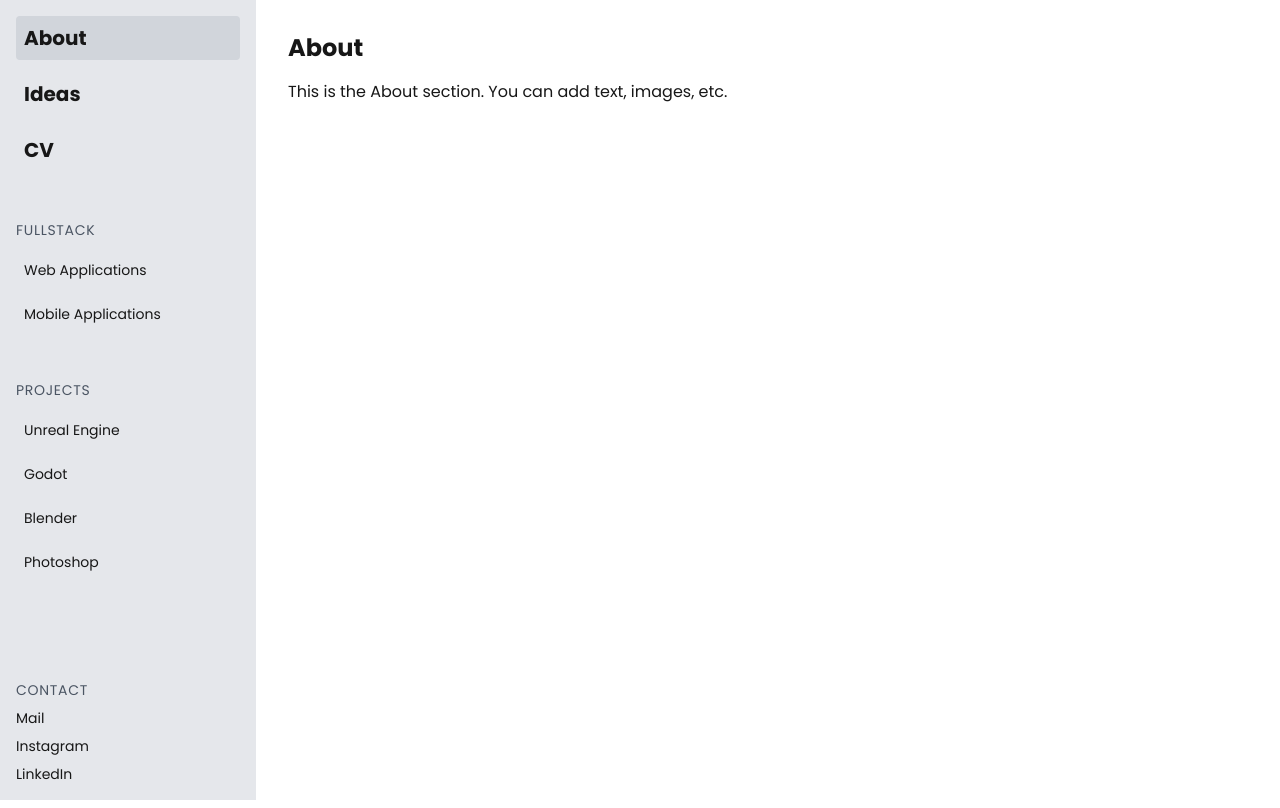
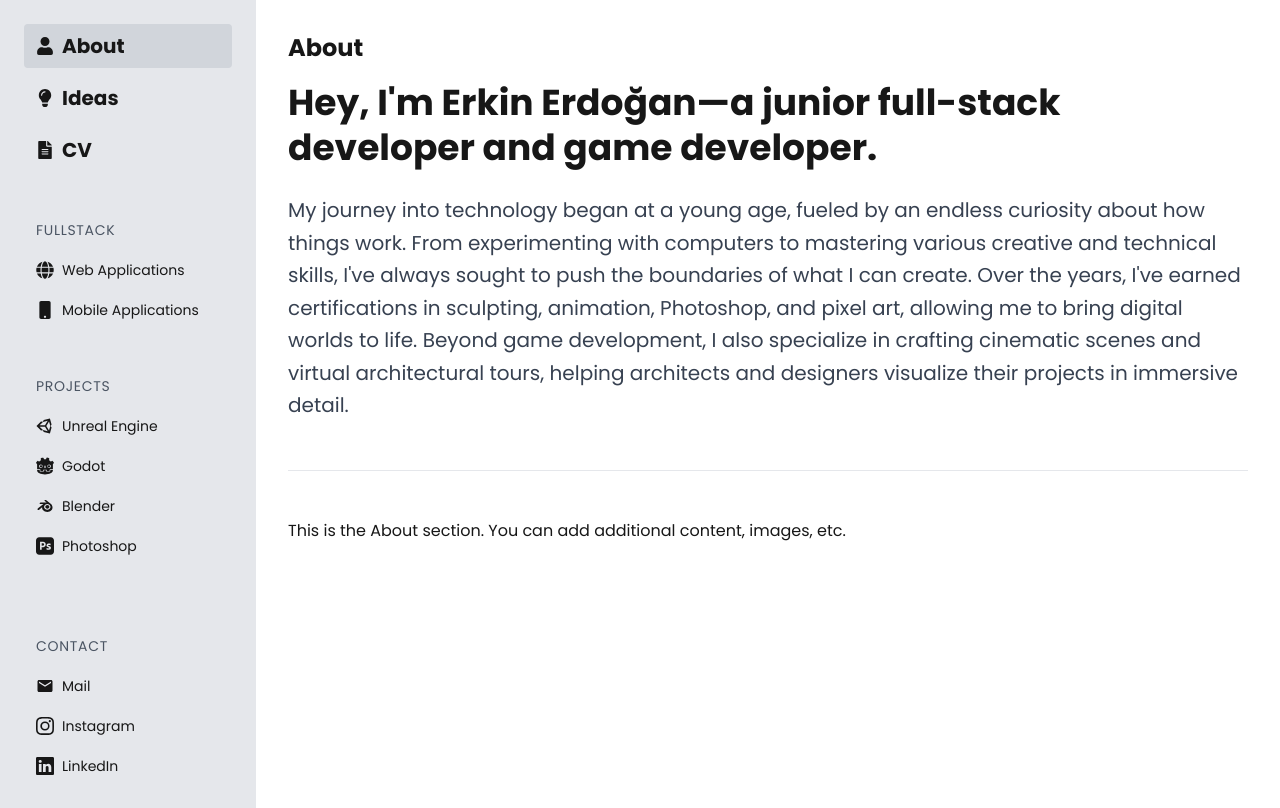
Before and after one commit to Lynph9/Portfolio-website, a Next.js app: page / in a window 1280 px wide. Built offline with nearby package versions, Linux system fonts and the light colour scheme.

Commit message:
Font issues

```diff
--- a/pages/index.tsx
+++ b/pages/index.tsx
@@ -1,4 +1,9 @@
 import React, { useState } from 'react';
+import { FaUser, FaLightbulb, FaFileAlt, FaGlobe, FaMobile, FaUnity } from 'react-icons/fa';
+import { BiLogoBlender } from 'react-icons/bi';
+import { SiGodotengine, SiAdobephotoshop } from 'react-icons/si';
+import { MdEmail } from 'react-icons/md';
+import { BsInstagram, BsLinkedin } from 'react-icons/bs';
 
 // We'll define the possible sections as a TypeScript type.
 type Section = 'about' | 'ideas' | 'cv' | 'webapps' | 'mobileapps' | 'unreal' | 'godot' | 'blender' | 'photoshop';
@@ -12,7 +17,29 @@ export default function HomePage() {
   const renderContent = () => {
     switch (activeSection) {
       case 'about':
-        return <p>This is the About section. You can add text, images, etc.</p>;
+        return (
+          <div>
+            <div className="mb-12">
+              <h1 className="text-4xl font-bold mb-6 leading-tight">
+                Hey, I'm Erkin Erdoğan—a junior full-stack developer and game developer.
+              </h1>
+              <p className="text-xl text-gray-700 leading-relaxed">
+                My journey into technology began at a young age, fueled by an endless curiosity about how things work.
+                From experimenting with computers to mastering various creative and technical skills,
+                I've always sought to push the boundaries of what I can create. Over the years,
+                I've earned certifications in sculpting, animation, Photoshop, and pixel art,
+                allowing me to bring digital worlds to life. Beyond game development,
+                I also specialize in crafting cinematic scenes and virtual architectural tours,
+                helping architects and designers visualize their projects in immersive detail.
+              </p>
+            </div>
+
+            <div className="border-t border-gray-200 pt-12">
+              {/* Additional about content can go here */}
+              <p>This is the About section. You can add additional content, images, etc.</p>
+            </div>
+          </div>
+        );
       case 'ideas':
         return <p>This is the Ideas section. Write about your project ideas here.</p>;
       case 'cv':
@@ -37,96 +64,111 @@ export default function HomePage() {
   return (
     <div className="flex min-h-screen">
       {/* Left Sidebar */}
-      <aside className="w-64 bg-gray-200 p-4 flex flex-col justify-between">
-        <nav>
+      <aside className="w-64 bg-gray-200 p-6 flex flex-col">
+        <nav className="flex-1">
           {/* Main Navigation */}
           <div className="mb-12">
             <button
               onClick={() => setActiveSection('about')}
-              className={`block w-full text-left mb-3 p-2 rounded text-xl font-bold
-                ${activeSection === 'about' ? 'bg-gray-300' : 'bg-transparent'}`}
+              className={`w-full text-left py-2 px-3 rounded text-xl font-bold flex items-center gap-2
+                ${activeSection === 'about' ? 'bg-gray-300' : 'hover:bg-gray-100'}`}
             >
-              About
+              <FaUser className="text-lg" /> <span>About</span>
             </button>
             <button
               onClick={() => setActiveSection('ideas')}
-              className={`block w-full text-left mb-3 p-2 rounded text-xl font-bold
-                ${activeSection === 'ideas' ? 'bg-gray-300' : 'bg-transparent'}`}
+              className={`w-full text-left py-2 px-3 rounded text-xl font-bold flex items-center gap-2 mt-2
+                ${activeSection === 'ideas' ? 'bg-gray-300' : 'hover:bg-gray-100'}`}
             >
-              Ideas
+              <FaLightbulb className="text-lg" /> <span>Ideas</span>
             </button>
             <button
               onClick={() => setActiveSection('cv')}
-              className={`block w-full text-left mb-3 p-2 rounded text-xl font-bold
-                ${activeSection === 'cv' ? 'bg-gray-300' : 'bg-transparent'}`}
+              className={`w-full text-left py-2 px-3 rounded text-xl font-bold flex items-center gap-2 mt-2
+                ${activeSection === 'cv' ? 'bg-gray-300' : 'hover:bg-gray-100'}`}
             >
-              CV
+              <FaFileAlt className="text-lg" /> <span>CV</span>
             </button>
           </div>
 
           {/* Fullstack Section */}
           <div className="mb-12">
-            <h2 className="mb-3 text-sm text-gray-600 uppercase tracking-wider">Fullstack</h2>
+            <h2 className="text-sm text-gray-600 uppercase tracking-wider mb-3 px-3">Fullstack</h2>
             <button
               onClick={() => setActiveSection('webapps')}
-              className={`block w-full text-left mb-2 p-2 rounded text-sm
-                ${activeSection === 'webapps' ? 'bg-gray-300' : 'bg-transparent'}`}
+              className={`w-full text-left py-2 px-3 rounded text-sm flex items-center gap-2
+                ${activeSection === 'webapps' ? 'bg-gray-300' : 'hover:bg-gray-100'}`}
             >
-              Web Applications
+              <FaGlobe className="text-lg" /> <span>Web Applications</span>
             </button>
             <button
               onClick={() => setActiveSection('mobileapps')}
-              className={`block w-full text-left mb-2 p-2 rounded text-sm
-                ${activeSection === 'mobileapps' ? 'bg-gray-300' : 'bg-transparent'}`}
+              className={`w-full text-left py-2 px-3 rounded text-sm flex items-center gap-2 mt-1
+                ${activeSection === 'mobileapps' ? 'bg-gray-300' : 'hover:bg-gray-100'}`}
             >
-              Mobile Applications
+              <FaMobile className="text-lg" /> <span>Mobile Applications</span>
             </button>
           </div>
 
           {/* Projects Section */}
-          <div className="mb-6">
-            <h2 className="mb-3 text-sm text-gray-600 uppercase tracking-wider">Projects</h2>
+          <div className="mb-12">
+            <h2 className="text-sm text-gray-600 uppercase tracking-wider mb-3 px-3">Projects</h2>
             <button
               onClick={() => setActiveSection('unreal')}
-              className={`block w-full text-left mb-2 p-2 rounded text-sm
-                ${activeSection === 'unreal' ? 'bg-gray-300' : 'bg-transparent'}`}
+              className={`w-full text-left py-2 px-3 rounded text-sm flex items-center gap-2
+                ${activeSection === 'unreal' ? 'bg-gray-300' : 'hover:bg-gray-100'}`}
             >
-              Unreal Engine
+              <FaUnity className="text-lg" /> <span>Unreal Engine</span>
             </button>
             <button
               onClick={() => setActiveSection('godot')}
-              className={`block w-full text-left mb-2 p-2 rounded text-sm
-                ${activeSection === 'godot' ? 'bg-gray-300' : 'bg-transparent'}`}
+              className={`w-full text-left py-2 px-3 rounded text-sm flex items-center gap-2 mt-1
+                ${activeSection === 'godot' ? 'bg-gray-300' : 'hover:bg-gray-100'}`}
             >
-              Godot
+              <SiGodotengine className="text-lg" /> <span>Godot</span>
             </button>
             <button
               onClick={() => setActiveSection('blender')}
-              className={`block w-full text-left mb-2 p-2 rounded text-sm
-                ${activeSection === 'blender' ? 'bg-gray-300' : 'bg-transparent'}`}
+              className={`w-full text-left py-2 px-3 rounded text-sm flex items-center gap-2 mt-1
+                ${activeSection === 'blender' ? 'bg-gray-300' : 'hover:bg-gray-100'}`}
             >
-              Blender
+              <BiLogoBlender className="text-lg" /> <span>Blender</span>
             </button>
             <button
               onClick={() => setActiveSection('photoshop')}
-              className={`block w-full text-left mb-2 p-2 rounded text-sm
-                ${activeSection === 'photoshop' ? 'bg-gray-300' : 'bg-transparent'}`}
+              className={`w-full text-left py-2 px-3 rounded text-sm flex items-center gap-2 mt-1
+                ${activeSection === 'photoshop' ? 'bg-gray-300' : 'hover:bg-gray-100'}`}
             >
-              Photoshop
+              <SiAdobephotoshop className="text-lg" /> <span>Photoshop</span>
             </button>
           </div>
         </nav>
 
         {/* Contact Section */}
-        <div className="mt-auto">
-          <h2 className="mb-2 text-sm text-gray-600 uppercase tracking-wider">Contact</h2>
-          <div className="flex flex-col space-y-2">
-            <a href="mailto:your-email@example.com" className="hover:text-gray-600 text-sm">Mail</a>
-            <a href="https://instagram.com" target="_blank" rel="noopener noreferrer" className="hover:text-gray-600 text-sm">
-              Instagram
+        <div className="mt-auto pt-6">
+          <h2 className="text-sm text-gray-600 uppercase tracking-wider mb-3 px-3">Contact</h2>
+          <div className="flex flex-col space-y-1">
+            <a
+              href="mailto:your-email@example.com"
+              className="py-2 px-3 text-sm flex items-center gap-2 hover:bg-gray-100 rounded"
+            >
+              <MdEmail className="text-lg" /> <span>Mail</span>
             </a>
-            <a href="https://linkedin.com" target="_blank" rel="noopener noreferrer" className="hover:text-gray-600 text-sm">
-              LinkedIn
+            <a
+              href="https://instagram.com"
+              target="_blank"
+              rel="noopener noreferrer"
+              className="py-2 px-3 text-sm flex items-center gap-2 hover:bg-gray-100 rounded"
+            >
+              <BsInstagram className="text-lg" /> <span>Instagram</span>
+            </a>
+            <a
+              href="https://linkedin.com"
+              target="_blank"
+              rel="noopener noreferrer"
+              className="py-2 px-3 text-sm flex items-center gap-2 hover:bg-gray-100 rounded"
+            >
+              <BsLinkedin className="text-lg" /> <span>LinkedIn</span>
             </a>
           </div>
         </div>
```
